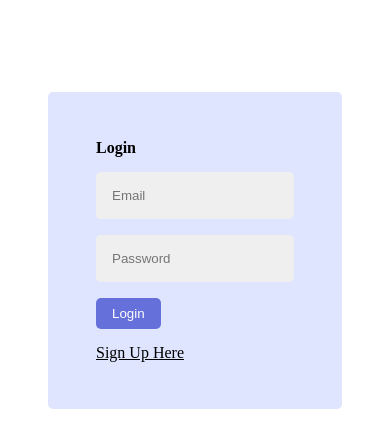
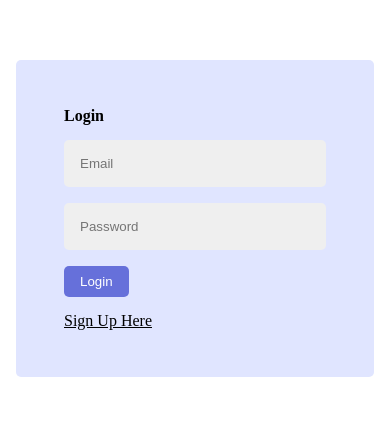
Before and after one commit to GloriaDesignWorksTaki/SetListTool, a Next.js app: page /login in a window 390 px wide. Shown: the part 172-620 px from the top of the page. Built offline with nearby package versions, Linux system fonts and the light colour scheme; no server answers.

Commit message:
Responsive Design

```diff
--- a/styles/global.css
+++ b/styles/global.css
@@ -221,3 +221,23 @@ footer {
 footer .copy {
   text-align: center;
 }
+
+@media (max-width: 768px) {
+  .setlistContent {
+    flex-direction: column;
+  }
+  .setlistContent .container {
+    width: 100%;
+  }
+
+  /* SongCard, MCCard */
+  .songCard .songCardTitle, .mcCard .mcCardTitle {
+    line-height: normal;
+  }
+}
+
+@media (max-width: 480px) {
+  section {
+    padding: 1rem;
+  }
+}
```
